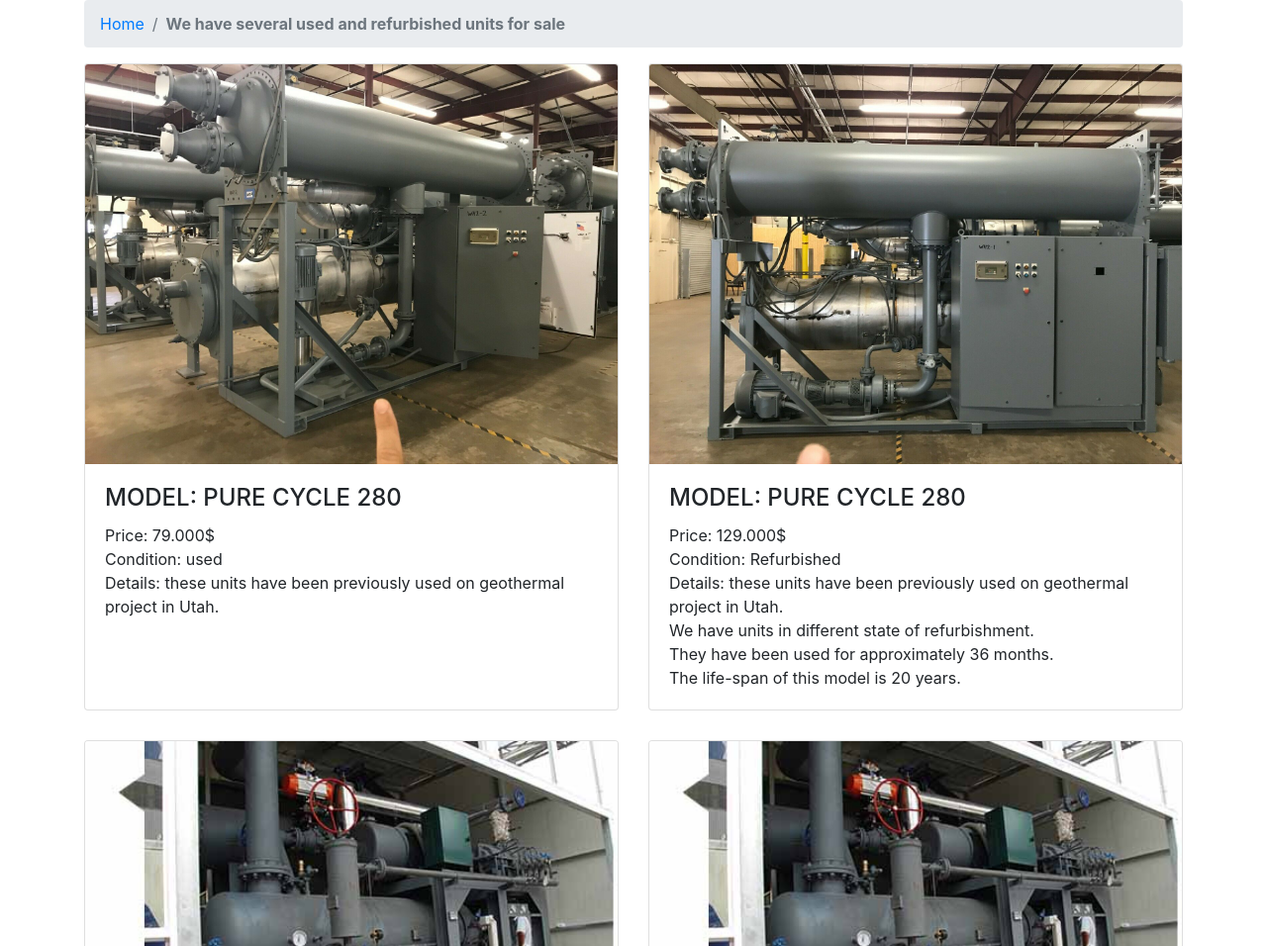
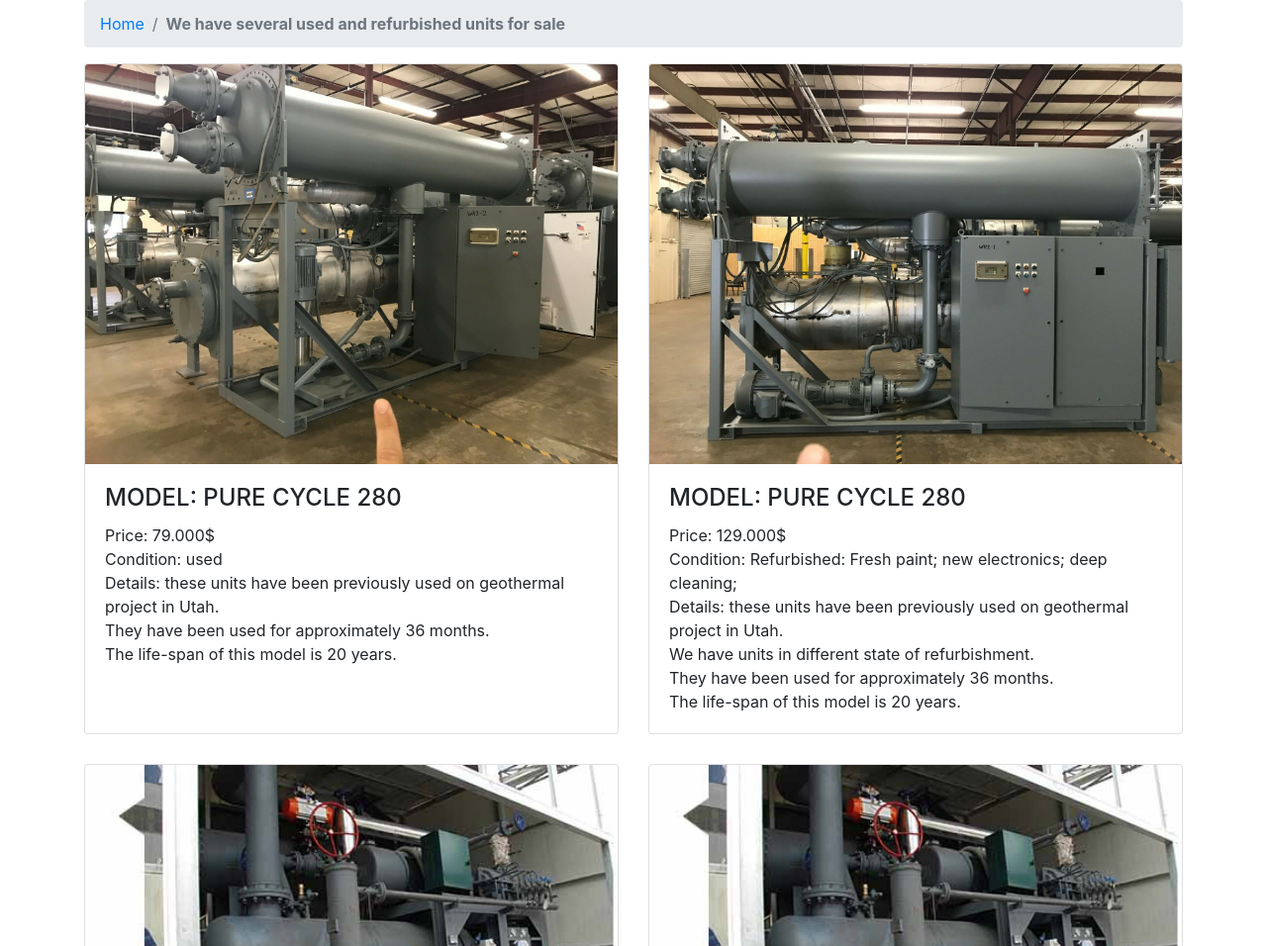
Before and after one commit to jov777/utah, a website: page portfolio-2-col.html in a window 1280 px wide. Shown: the part 144-1100 px from the top of the page at 99% size. Drawn offline with Linux system fonts and the light colour scheme.

Commit message:
Update portfolio-2-col.html

```diff
--- a/portfolio-2-col.html
+++ b/portfolio-2-col.html
@@ -73,7 +73,8 @@
             <h4 class="card-title">
               <a>MODEL: PURE CYCLE 280</a>
             </h4>
-            <p class="card-text">Price: 79.000$ <br> Condition: used <br>Details: these units have been previously used on geothermal project in Utah.
+            <p class="card-text">Price: 79.000$ <br> Condition: used <br>Details: these units have been previously used on geothermal project in Utah.<br>They have been used for approximately 36 months.
+            <br>The life-span of this model is 20 years.
             </p>
           </div>
         </div>
@@ -85,7 +86,7 @@
             <h4 class="card-title">
               <a>MODEL: PURE CYCLE 280</a>
             </h4>
-            <p class="card-text">Price: 129.000$ <br> Condition: Refurbished <br>Details: these units have been previously used on geothermal project in Utah.<br> We have units in different state of refurbishment.<br>They have been used for approximately 36 months.
+            <p class="card-text">Price: 129.000$ <br> Condition: Refurbished: Fresh paint; new electronics; deep cleaning;  <br>Details: these units have been previously used on geothermal project in Utah.<br> We have units in different state of refurbishment.<br>They have been used for approximately 36 months.
               <br>The life-span of this model is 20 years.</p>
           </div>
         </div>
```
